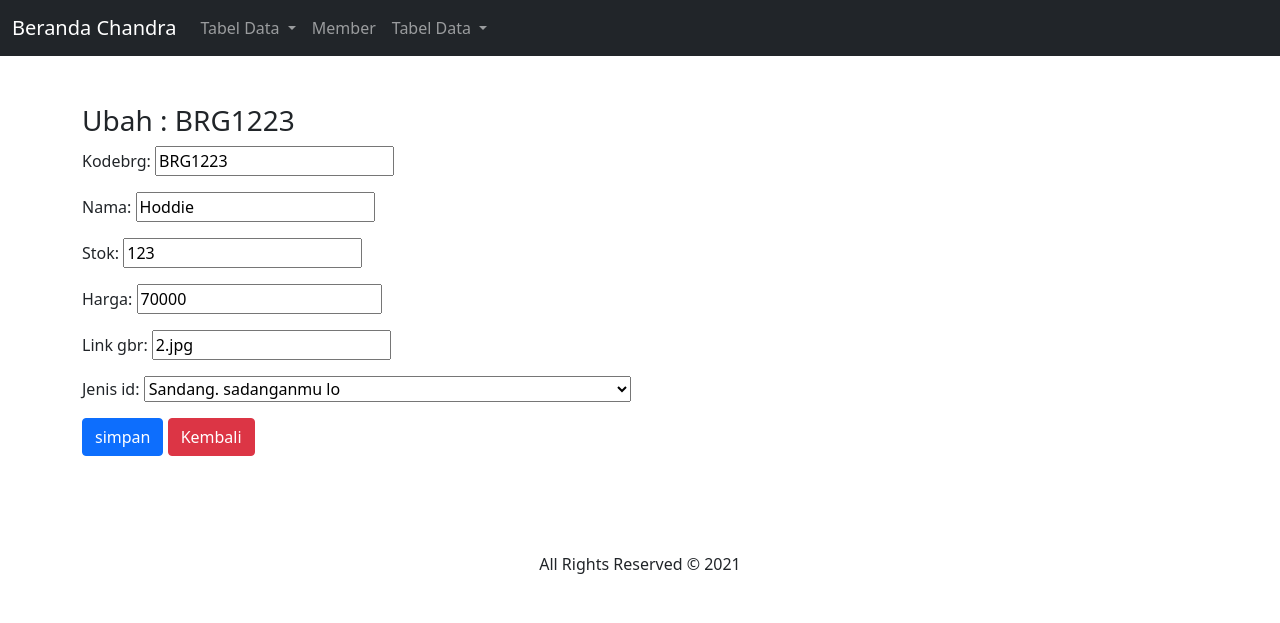
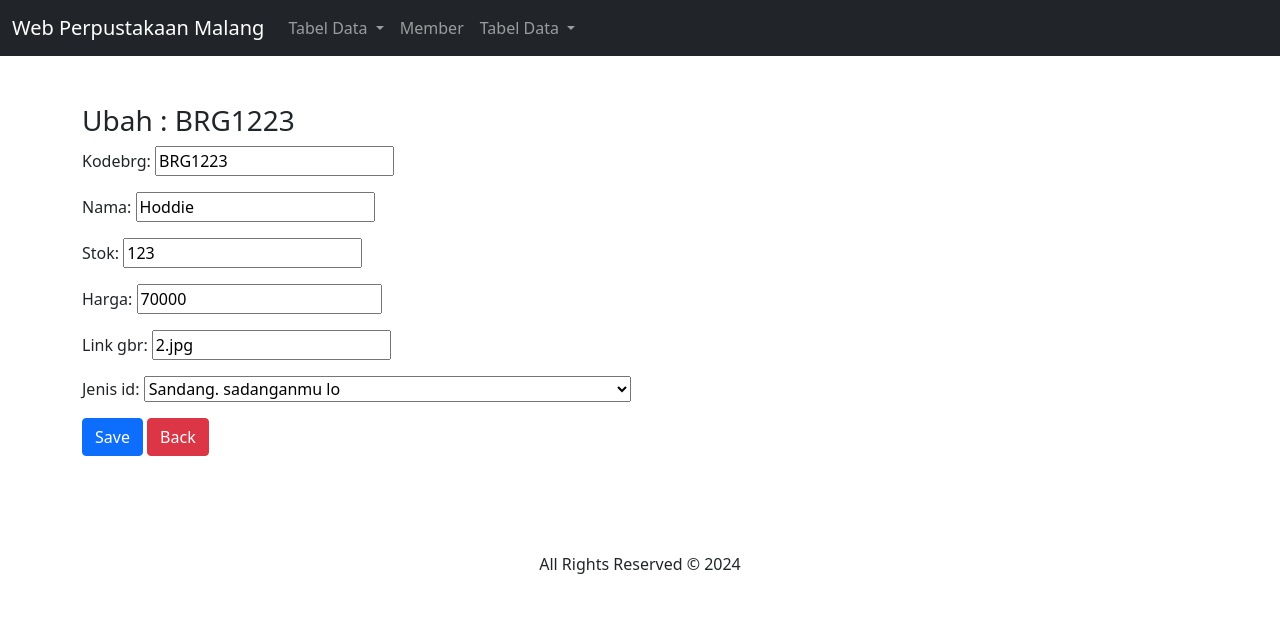
Before and after one commit to Chandraadew/UAS-FP, a Django app: page /ubah/5 in a window 1280 px wide. Shown: the top 623 px of the page. Run offline with Django 3.2, Linux system fonts and the light colour scheme; data comes from the database, SQL or seed files in the repository; some libraries are stand-ins or nearby versions.

Commit message:
Update ubah_brg.html

```diff
--- a/kelas/templates/ubah_brg.html
+++ b/kelas/templates/ubah_brg.html
@@ -25,7 +25,7 @@
     <!-- navigasi -->
     <nav class="navbar navbar-expand-lg navbar-dark bg-dark">
       <div class="container-fluid">
-        <a class="navbar-brand" href="{% url 'index' %}">Beranda Chandra</a>
+        <a class="navbar-brand" href="{% url 'index' %}">Web Perpustakaan Malang</a>
         <button class="navbar-toggler" type="button" data-bs-toggle="collapse" data-bs-target="#navbarSupportedContent" aria-controls="navbarSupportedContent" aria-expanded="false" aria-label="Toggle navigation">
           <span class="navbar-toggler-icon"></span>
         </button>
@@ -74,14 +74,14 @@
           <form action="{% url 'ubah_brg' barangs.id %}" method="post">
               {% csrf_token %}
               {{form.as_p}}
-                <button type="submit" class="btn btn-primary">simpan</button>
-                <a href="/Vbrg" class="btn btn-danger">Kembali</a>
+                <button type="submit" class="btn btn-primary">Save</button>
+                <a href="/Vbrg" class="btn btn-danger">Back</a>
           </form>
         </div>
       </section>
     </div>
     <div class="container text-center pt-5 pb-5">
-      All Rights Reserved &copy; 2021
+      All Rights Reserved &copy; 2024
     </div>
     <script
       src="https://cdn.jsdelivr.net/npm/bootstrap@5.0.0-beta3/dist/js/bootstrap.bundle.min.js"
```
